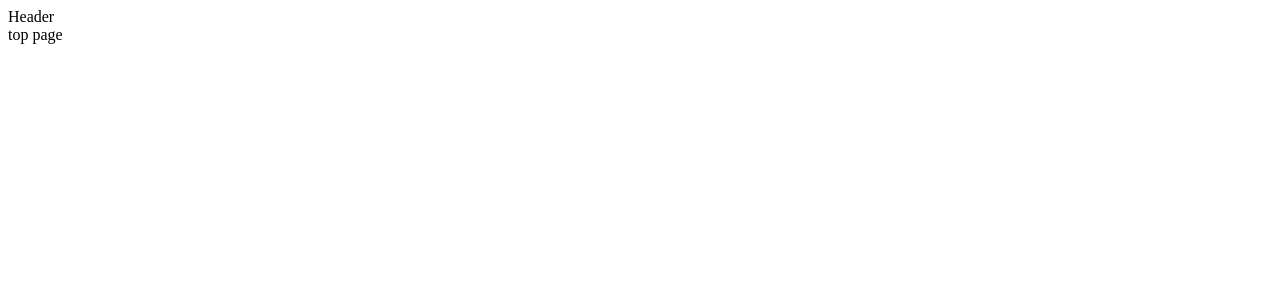
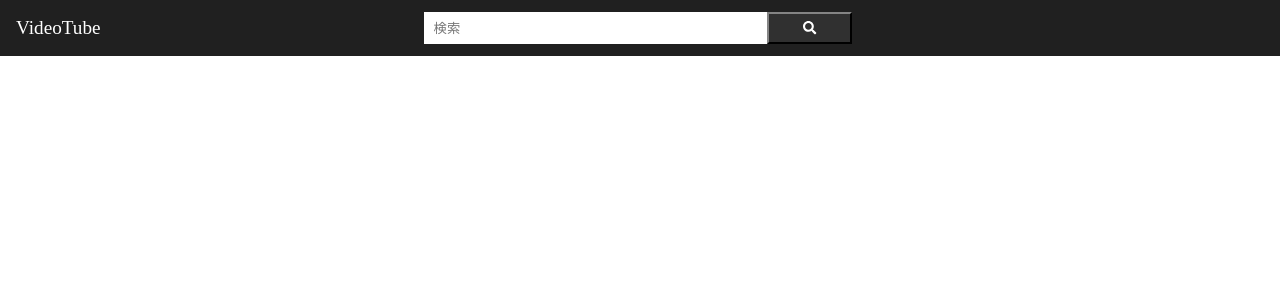
Before and after one commit to yamori-masato/youtube-clone, a React (Create React App) app: page / in a window 1280 px wide. Shown: the top 300 px of the page. Built offline with nearby package versions, Linux system fonts and the light colour scheme.

Commit message:
Headerコンポーネントのスタイルを追加

```diff
--- a/src/components/Header/Header.js
+++ b/src/components/Header/Header.js
@@ -1,9 +1,21 @@
 import React from 'react'
+import { Link } from 'react-router-dom'
+import { FontAwesomeIcon } from '@fortawesome/react-fontawesome'
+import { faSearch } from '@fortawesome/free-solid-svg-icons'
+import Style from './Header.module.scss'
 
 const Header = () => {
   return (
-    <div>
-      Header
+    <div className={Style.header}>
+      <div className={Style.item}>
+        <Link to='/'>VideoTube</Link>
+      </div>
+      <div className={Style.item}>
+        <form>
+          <input type="text" placeholder="検索" />
+          <button type="submit"><FontAwesomeIcon icon={faSearch} /></button>
+        </form>
+      </div>
     </div>
   )
 }
--- /dev/null
+++ b/src/components/Header/Header.module.scss
@@ -0,0 +1,46 @@
+.header {
+  position: fixed;
+  left: 0;
+  top: 0;
+  display: flex;
+  height: 56px;
+  width: 100%;
+  background-color:#202020;
+
+  a {
+    color: white;
+    font-size: 1.2rem;
+    line-height: 56px;
+    padding-left: 1rem;
+    text-decoration: none;
+  }
+
+  .item {
+    &:first-child {
+      flex-grow: 1
+    }
+    &:last-child {
+      flex-grow: 2
+    }
+  }
+
+  form {
+    width: 50%;
+    height: 32px;
+    display: flex;
+    margin: 12px 0;
+    input {
+      width: 80%;
+      text-indent: 0.5rem;
+      border: #121212;
+      background-color: white;
+      color: white;
+    }
+    button {
+      width: 20%;
+      background-color: #303030;
+      color: white;
+      border-color: #303030;
+    }
+  }
+}
```
